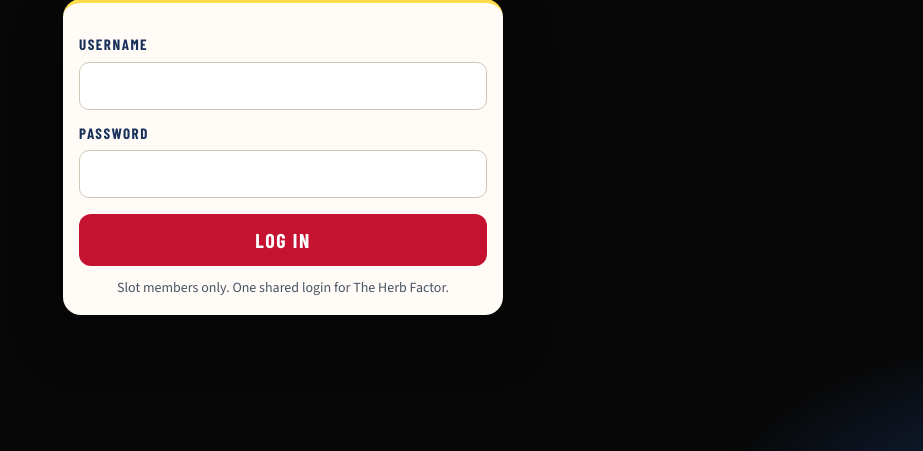
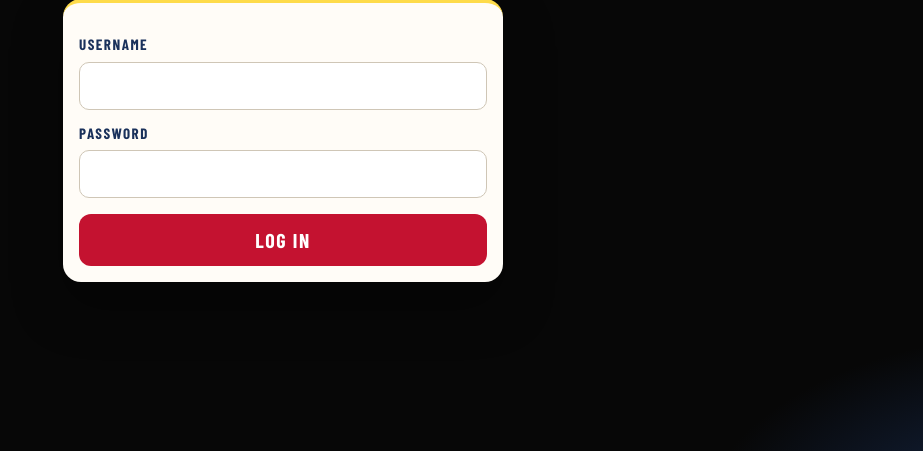
Before and after one commit to mitchellscott199421-lab/herb-factor-members, a Node server app: page /login in a window 1280 px wide. Shown: the part 349-800 px from the top of the page, without its empty margins (357-1280 px from the left). Run offline with Node 20, Linux system fonts and the light colour scheme.

Commit message:
Say children, remove payments line and login note

```diff
--- a/views/home.ejs
+++ b/views/home.ejs
@@ -87,7 +87,7 @@
       <p>One price includes everything – Slot Fee, Merchandise, THF Breakfast Creek Function, Home Straight Bistro Sportsmans Function and 2 x Race Nights.</p>
       <ul class="notes">
         <li>Every person on track will be a paid up THF Member</li>
-        <li>All kids welcome at no extra cost – armbands will be provided by the club</li>
+        <li>All children welcome at no extra cost – armbands will be provided by the club</li>
       </ul>
       <div class="frames">
         <figure class="figure frame-wide">
@@ -112,7 +112,6 @@
         <li><span>The Herb Factor Breakfast Creek Function</span><b>$40</b></li>
         <li class="total"><span>Total per member</span><b>$500</b></li>
       </ul>
-      <p>Payments will be due at the start of December, Ryan will message members directly with details.</p>
     </section>
 
     <section class="panel" id="prizemoney">
--- a/views/login.ejs
+++ b/views/login.ejs
@@ -26,7 +26,6 @@
       <label for="password">Password</label>
       <input id="password" name="password" type="password" autocomplete="current-password" enterkeyhint="go" required>
       <button class="button" type="submit">Log in</button>
-      <p class="login-note">Slot members only. One shared login for The Herb Factor.</p>
     </form>
   </main>
 </body>
```
Also changed, not shown: test/site.test.js (+0 -1 lines).
